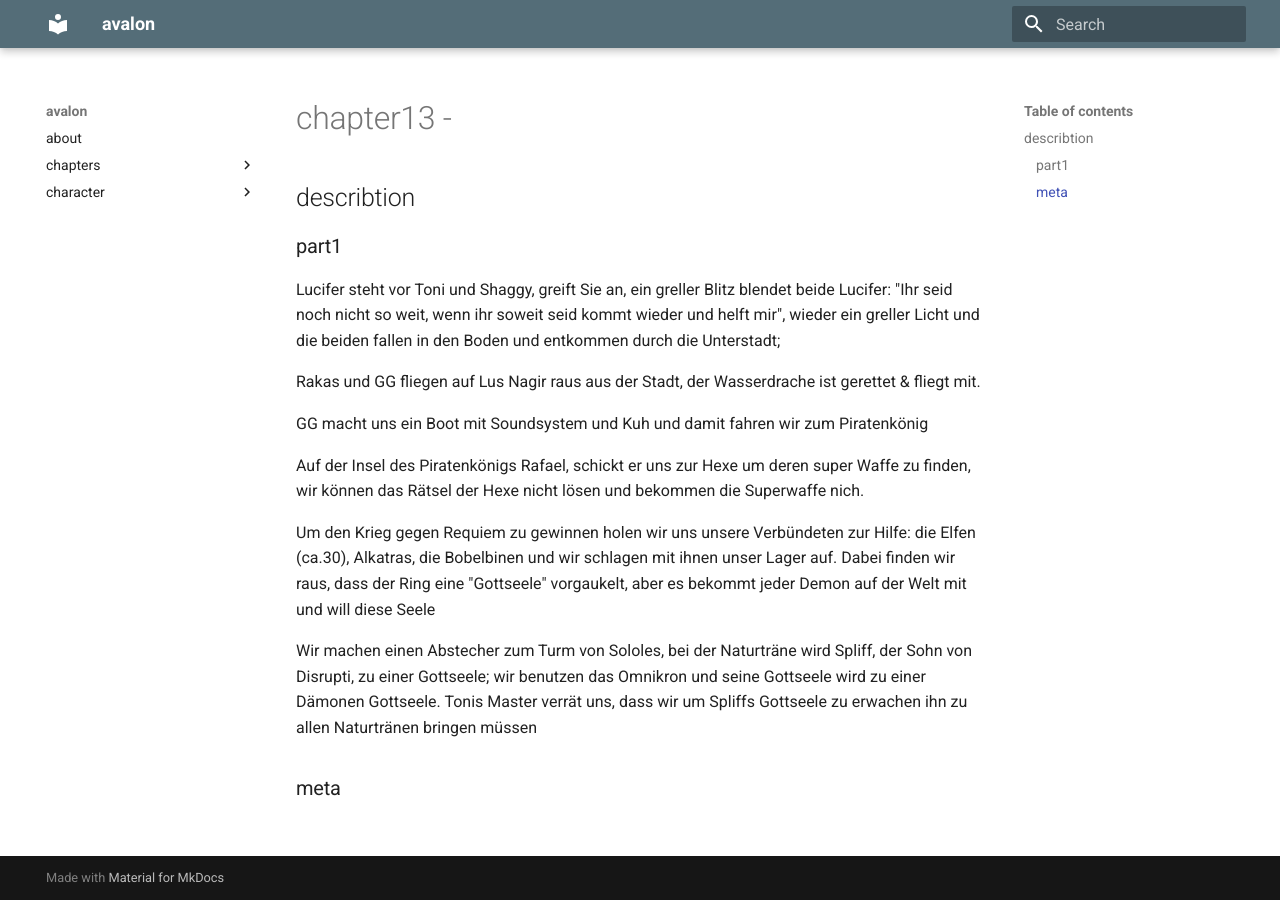
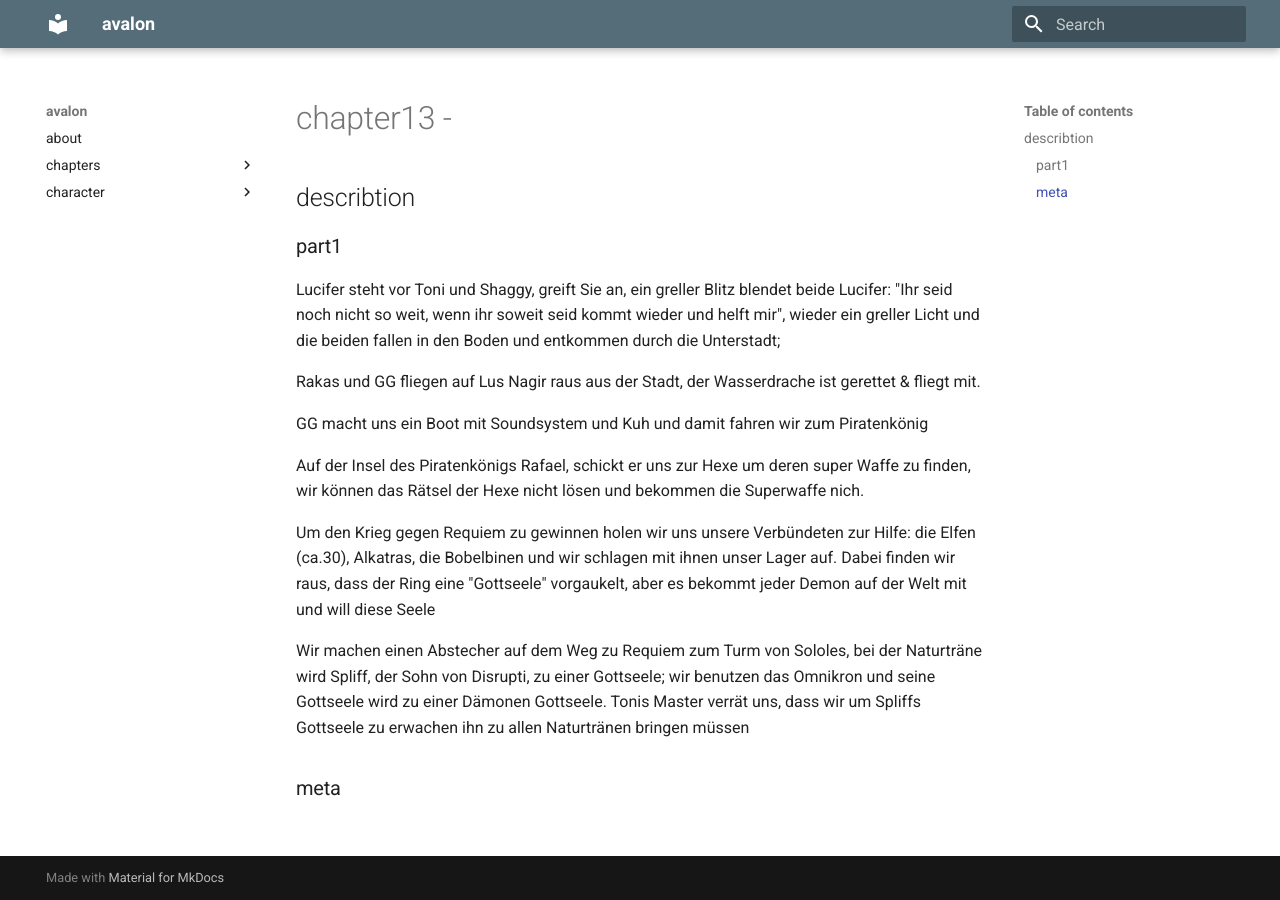
Before and after one commit to mkdocs-pnp/avalon, an MkDocs documentation site: the page built from docs/chapter/chapter13.md, in a window 1280 px wide. Built offline with MkDocs 1.6.1 and Material for MkDocs 9.7.7, drawn with Linux system fonts in a browser that asks for light colours.

Commit message:
Update chapter13.md

```diff
--- a/docs/chapter/chapter13.md
+++ b/docs/chapter/chapter13.md
@@ -1,4 +1,4 @@
-# chapter13 - <chapter_name>
+# chapter13 - <Gottseelen>
 
 ## describtion
 
@@ -18,7 +18,7 @@ Auf der Insel des Piratenkönigs Rafael, schickt er uns zur Hexe um deren super
 Um den Krieg gegen Requiem zu gewinnen holen wir uns unsere Verbündeten zur Hilfe: die Elfen (ca.30), Alkatras, die Bobelbinen und wir schlagen mit ihnen unser Lager auf.
 Dabei finden wir raus, dass der Ring eine "Gottseele" vorgaukelt, aber es bekommt jeder Demon auf der Welt mit und will diese Seele
 
-Wir machen einen Abstecher zum Turm von Sololes, bei der Naturträne wird Spliff, der Sohn von Disrupti, zu einer Gottseele; wir benutzen das Omnikron und seine Gottseele wird zu einer Dämonen Gottseele. Tonis Master verrät uns, dass wir um Spliffs Gottseele zu erwachen ihn zu allen Naturtränen bringen müssen
+Wir machen einen Abstecher auf dem Weg zu Requiem zum Turm von Sololes, bei der Naturträne wird Spliff, der Sohn von Disrupti, zu einer Gottseele; wir benutzen das Omnikron und seine Gottseele wird zu einer Dämonen Gottseele. Tonis Master verrät uns, dass wir um Spliffs Gottseele zu erwachen ihn zu allen Naturtränen bringen müssen
 ### meta
 
 <changes_in_game_system>
```
